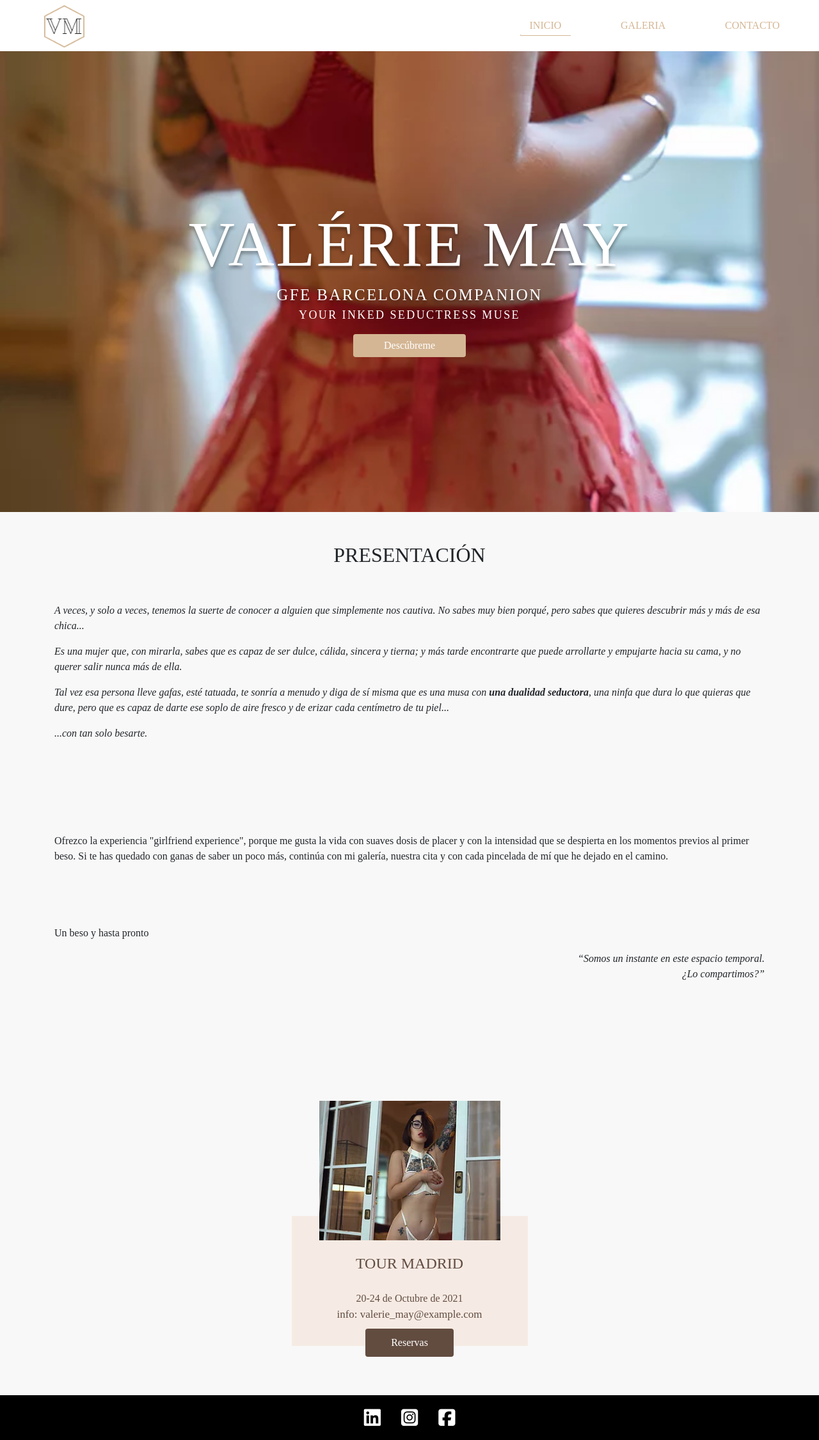
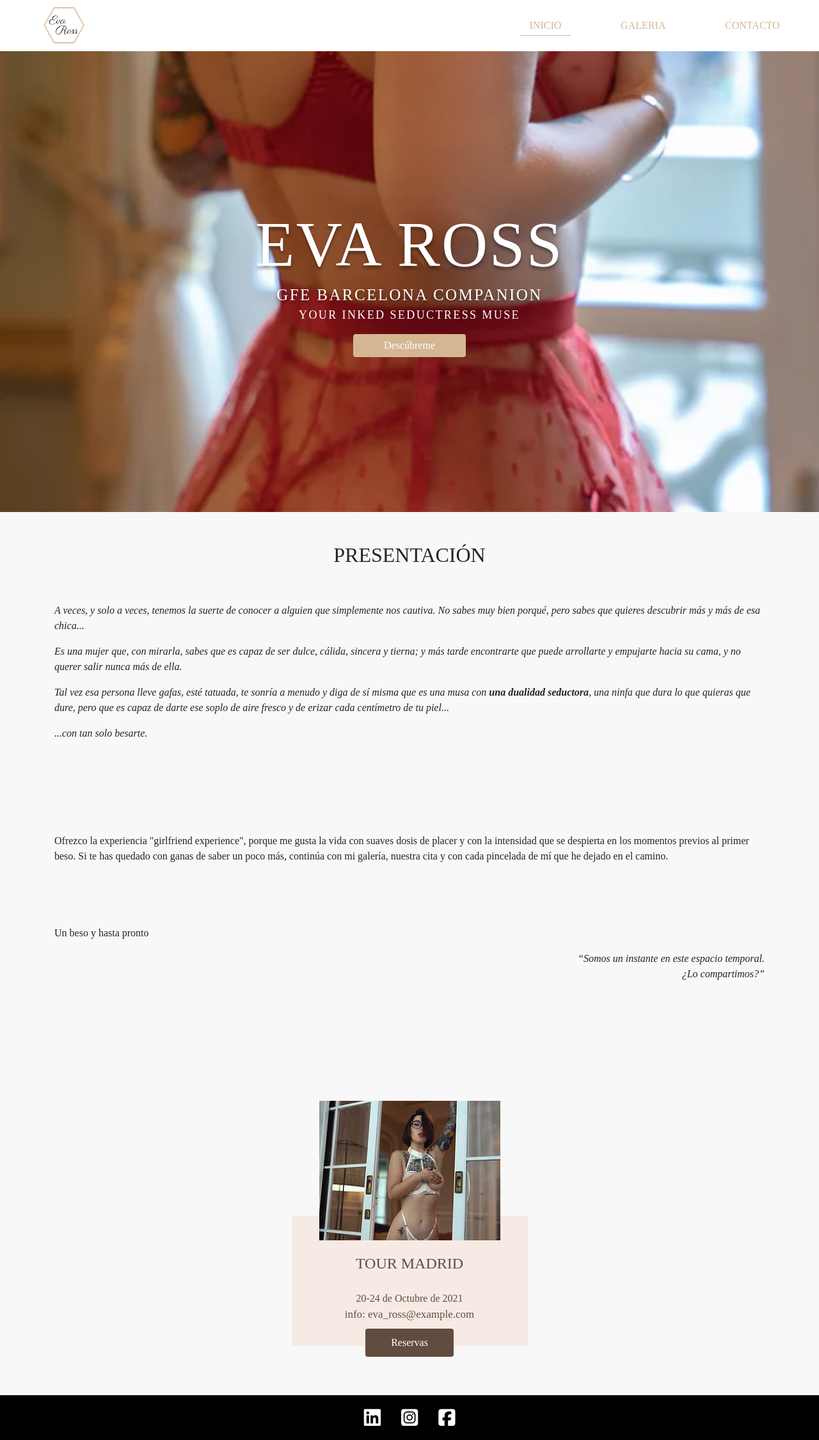
Before and after one commit to eritsalgado/eva_ross, a plain HTML site: page index.html in a window 1280 px wide. Shown: the whole page at 64% size. Drawn offline with nearby package versions, Linux system fonts and the light colour scheme.

Commit message:
Adaptado para Eva Ross

```diff
--- a/index.html
+++ b/index.html
@@ -18,10 +18,10 @@
         <nav class="navbar fixed-top navbar-expand-lg navbar-light bg-light scrolling-navbar">
             <div class="container-fluid d-flex justify-content-around">
                 <a class="navbar-brand" href="#">
-                    <img src="./assets/img/logo.png" alt="logo" class="nav-logo">
+                    <img src="./assets/img/logoEvaRoss.png" alt="logo" class="nav-logo">
                 </a>
                 <button class="navbar-toggler" type="button" data-toggle="collapse" data-target="#navbarScroll" aria-controls="navbarScroll" aria-expanded="false" aria-label="Toggle navigation">
-                    <span class="navbar-toggler-icon"></span>
+                    <i class="fas fa-bars"></i>
                 </button>
                 <div class="collapse navbar-collapse" id="navbarScroll">
                     <ul class="navbar-nav d-flex justify-content-center align-items-center">
@@ -47,7 +47,7 @@
     </header>
 
     <section class="intro d-flex justify-content-center align-items-center flex-column">
-        <h1>VALÉRIE MAY</h1>
+        <h1>EVA ROSS</h1>
         <span>GFE BARCELONA COMPANION</span>
         <small>YOUR INKED SEDUCTRESS MUSE</small>
         <button class="btn btn-primary px-5 mt-3">Descúbreme</button>
@@ -66,7 +66,7 @@
                                 <span class="fecha_evento">
                                     20-24 de Octubre de 2021
                                 </span>
-                                <p class="email_evento">info: <a href="mailto:valerie_may@example.com">valerie_may@example.com</a></p>
+                                <p class="email_evento">info: <a href="mailto:eva_ross@example.com">eva_ross@example.com</a></p>
                             </div>
                             <button class="btn_reserva btn btn-secondary">Reservas</button>
                         </div>
```
Also changed, not shown: contacto.html (+1 -1 lines), galeria.html (+1 -1 lines), assets/img/logoEvaRoss.png (added).
